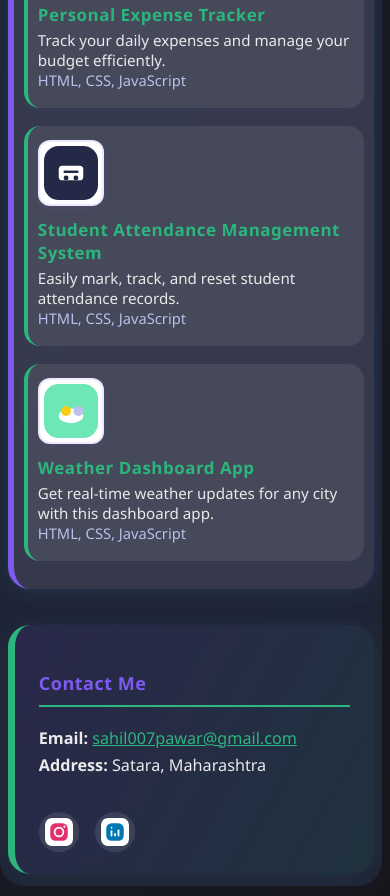
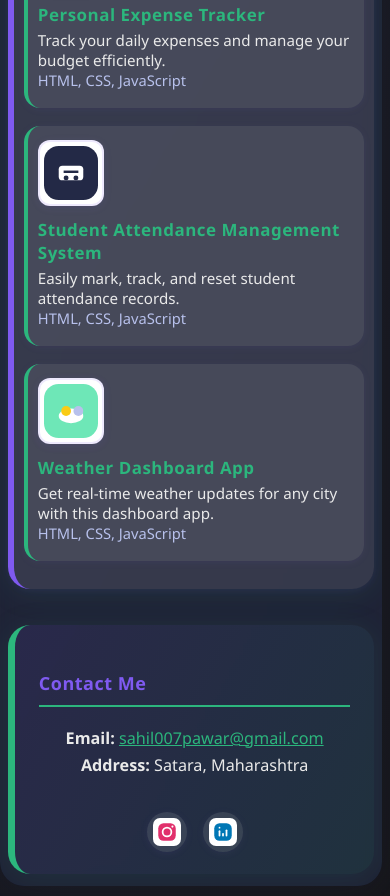
Before and after one commit to sahil007pawar/sahil_pawar, a plain HTML site: page index.html in a window 390 px wide. Shown: the part 3195-4091 px from the top of the page. Drawn offline with Linux system fonts and the light colour scheme.

Commit message:
Add files via upload

```diff
--- a/style.css
+++ b/style.css
@@ -541,6 +541,29 @@ h1, h2, h3, h4 {
     .sidebar h2 {
         font-size: 0.9rem;
     }
+    .contact-card {
+        padding: 12px 4px 10px 4px;
+    }
+    .contact-details {
+        flex-direction: column;
+        gap: 10px;
+        align-items: center;
+    }
+    .contact-info-block {
+        font-size: 0.98em;
+        text-align: center;
+        margin-bottom: 0.5em;
+        line-height: 1.5;
+    }
+    .contact-social-block {
+        justify-content: center;
+        gap: 10px;
+        flex-wrap: wrap;
+    }
+    .contact-title {
+        font-size: 1.05rem;
+        text-align: center;
+    }
 }
 
 .contact-card {
```
